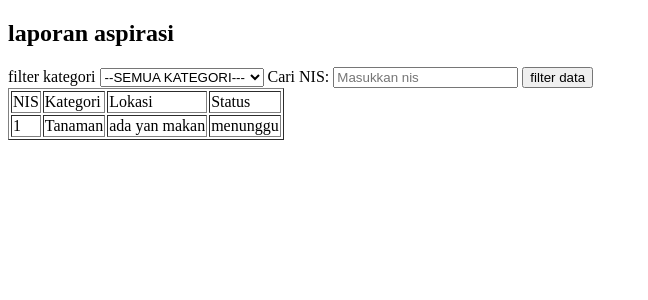
After one commit to Dims-Dimitrov/sekolah_2026_12RPL1_Ujikom_Dimas_bagus_prasetya, a PHP site: page /Admin/laporan.php in a window 1280 px wide. The commit adds this page. Shown: the top 300 px of the page, without its empty margins (0-648 px from the left). Run offline with PHP 8.4, Linux system fonts and the light colour scheme; data comes from the database, SQL or seed files in the repository.

Commit message:
Refactor session management and include authentication in multiple files; add laporan.php for filtering reports

```diff
--- a/Admin/index.php
+++ b/Admin/index.php
@@ -1,3 +1,5 @@
+<?php session_start();
+    include("../auth.php");?>
 <!DOCTYPE html>
 <html lang="en">
 <head>
@@ -5,7 +7,6 @@
     <meta name="viewport" content="width=device-width, initial-scale=1.0">
     <title>Document</title>
     <?php include '../sambungdatabase.php';
-    include("../auth.php");
 
     $query = mysqli_query($koneksi, "SELECT * FROM input_aspirasi JOIN kategori ON input_aspirasi.id_kategori = kategori.id_kategori");
 
@@ -13,6 +14,7 @@
 </head>
 <body>
     <h1>Halaman Admin</h1>
+    <a href="laporan.php">Filter laporan</a>
     <table border="1">
         <tr>
             <td>NIS</td>
--- /dev/null
+++ b/Admin/laporan.php
@@ -0,0 +1,58 @@
+<!DOCTYPE html>
+<html lang="en">
+<head>
+    <meta charset="UTF-8">
+    <meta name="viewport" content="width=device-width, initial-scale=1.0">
+    <title>Document</title>
+    <?php   include("../sambungdatabase.php");?>
+</head>
+<body>
+      <h2>laporan aspirasi</h2>
+    <form action="" method="GET">
+        <label for="">filter kategori</label>
+        <select name="kategori" id="">
+            <option value="">--SEMUA KATEGORI---</option>
+            <option value="1">Sarana kelas</option>
+            <option value="2">Lab jurusan</option>
+        </select>
+        <label for="">Cari NIS:</label>
+        <input type="text" name="nis" placeholder="Masukkan nis">
+        <button type="submit">filter data</button>
+    </form>
+
+    <?php
+
+    $query_text = "SELECT * FROM `input_aspirasi` JOIN `kategori` ON input_aspirasi.id_kategori = kategori.id_kategori WHERE 1=1";
+
+    if(!empty($_GET['kategori'])) {
+        $kat = $_GET['kategori'];
+        $query_text .= "AND input_aspirasi.id_kategori = '$kat'";
+    }
+
+    if(!empty($_GET['nis'])) {
+        $kat = $_GET['nis'];
+        $query_text .= "AND input_aspirasi.id_nis = '$nis'";
+    }
+
+    $query = mysqli_query($koneksi, $query_text);
+    ?>
+
+      <table border="1">
+        <tr>
+            <!-- <td>ID</td> -->
+            <td>NIS</td>
+            <td>Kategori</td>
+            <td>Lokasi</td>
+            <td>Status</td>
+        </tr>
+         <?php while ($data = mysqli_fetch_assoc($query)) { ?>
+         <tr>
+               <td><?php echo $data['nis']; ?></td>
+                <td><?php echo $data['nama_kategori']; ?></td>
+                <td><?php echo $data['keterangan']; ?></td>
+                <td><?php echo $data['status']; ?></td>
+         </tr>
+         <?php } ?>
+
+</body>
+</html>
--- a/Admin/tanggapi.php
+++ b/Admin/tanggapi.php
@@ -1,3 +1,5 @@
+<?php session_start();
+    include("../auth.php");?>
 <!DOCTYPE html>
 <html lang="en">
 
--- a/halaman_datapengaduan.php
+++ b/halaman_datapengaduan.php
@@ -1,3 +1,5 @@
+<?php session_start();
+   include("auth.php");?>
 <!DOCTYPE html>
 <html lang="en">
 
@@ -9,7 +11,6 @@
 
 <body>
     <?php
-    session_start();
     include("auth.php");
     include 'sambungdatabase.php';
 
--- a/halaman_detaildata.php
+++ b/halaman_detaildata.php
@@ -1,3 +1,5 @@
+<?php session_start();
+   include("auth.php");?>
 <!DOCTYPE html>
 <html lang="en">
 
@@ -6,7 +8,7 @@
     <meta name="viewport" content="width=device-width, initial-scale=1.0">
     <title>Document</title>
     <?php
-    include("auth.php");
+
     include("sambungdatabase.php");
 
     $id = $_GET['id'];
--- a/halaman_pengaduan.php
+++ b/halaman_pengaduan.php
@@ -1,4 +1,6 @@
-<?php session_start(); ?>
+<?php session_start();
+   include("auth.php");?>
+
 <!DOCTYPE html>
 <html lang="en">
 
@@ -8,7 +10,6 @@
     <title>Document</title>
 
     <?php
-    include("auth.php");
     include("prosesaspirasi.php");
     include("sambungdatabase.php");
     $query = mysqli_query($koneksi,"select * from kategori");
--- a/login.php
+++ b/login.php
@@ -1,3 +1,5 @@
+<?php session_start();
+?>
 <!DOCTYPE html>
 <html lang="en">
 
@@ -20,7 +22,6 @@
     </form>
 
     <?php
-    session_start();
     include("sambungdatabase.php");
     if (isset($_POST["login"])) {
         $username = $_POST["username"];
@@ -35,7 +36,7 @@
             $data = mysqli_fetch_assoc($query);
 
         //simpan data sementara
-        $_SESSION['id'] = $data["id"];
+        $_SESSION['id_user'] = $data["id_user"];
         $_SESSION['nis'] = $data["nis"];
         $_SESSION['password'] = $data["password"];
         $_SESSION['role'] = $data["role"];
```
Also changed, not shown: auth.php (+6 -6 lines).
